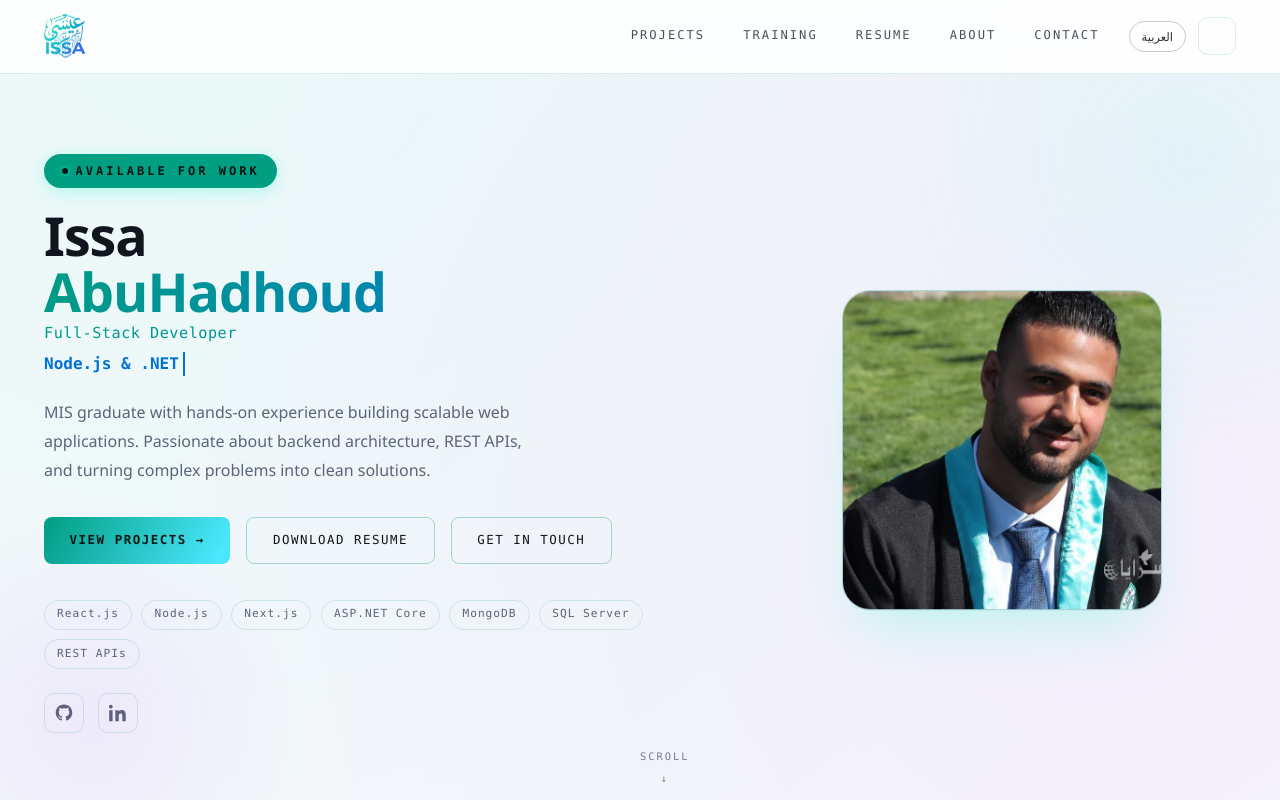
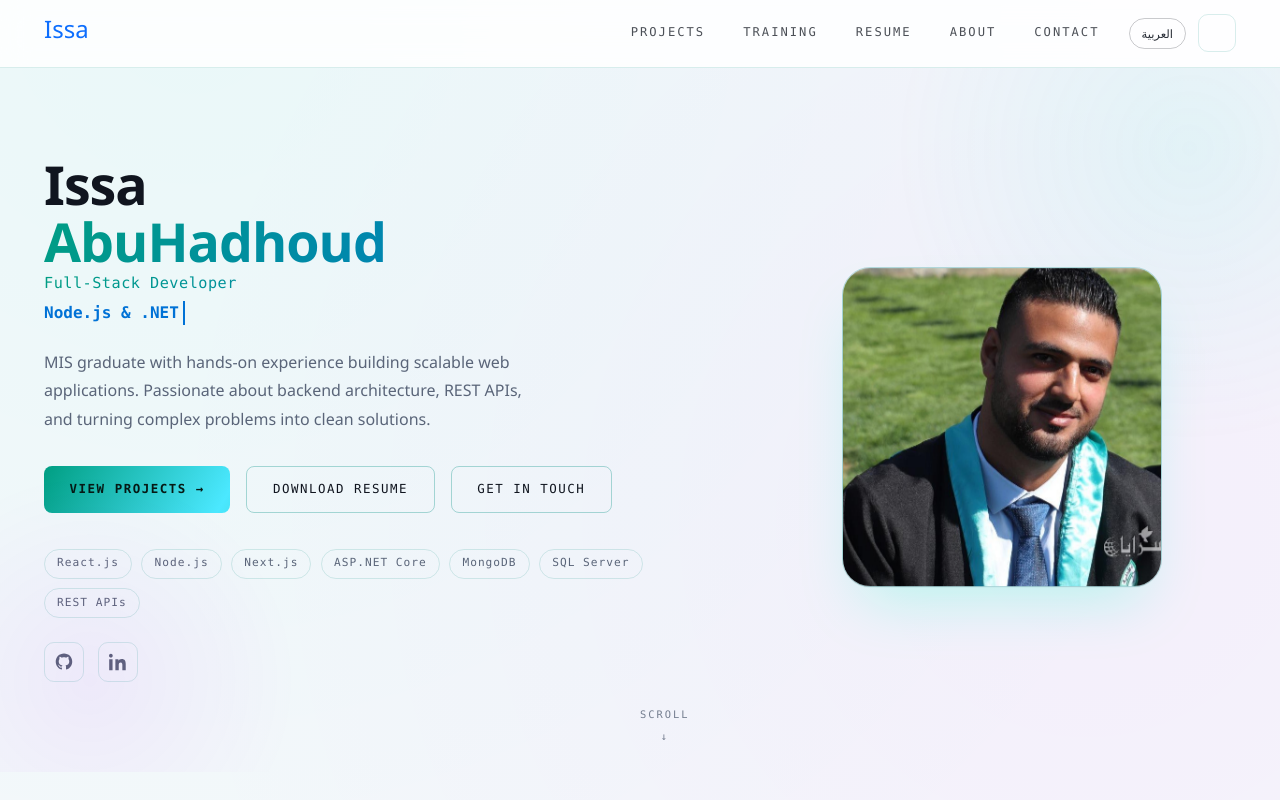
Before and after one commit to IssaHadhoud/portfolio, a Next.js app: page /about in a window 1280 px wide. Shown: the top 800 px of the page. Built offline with nearby package versions, Linux system fonts and the light colour scheme.

Commit message:
remove splash screen and logo

```diff
--- a/src/app/[locale]/layout.js
+++ b/src/app/[locale]/layout.js
@@ -3,7 +3,7 @@ import "bootstrap/dist/css/bootstrap.min.css";
 import "../globals.css";
 import Navbar from "../component/Navbar";
 import Footer from "../component/Footer";
-import SplashScreen from "../component/SplashScreen";
+
 import { getDictionary, locales, defaultLocale } from "../../dictionaries";
 
 export const viewport = {
@@ -188,7 +188,6 @@ export default async function RootLayout({ children, params }) {
           strategy="beforeInteractive"
           dangerouslySetInnerHTML={{ __html: themeInitScript }}
         />
-        <SplashScreen locale={locale} />
         <Navbar locale={locale} />
         <main>{children}</main>
         <Footer locale={locale} />
--- a/src/app/[locale]/page.js
+++ b/src/app/[locale]/page.js
@@ -24,7 +24,7 @@ export default async function Home({ params }) {
         <div className="container-fluid">
           <div className="row align-items-center g-5">
             <div className="col-lg-7">
-              <span className="hero-tag">{t.tag}</span>
+
               <h1 className="hero-name">
                 {t.firstName} <span>{t.lastName}</span>
                 <span className="hero-name-role">{t.role}</span>
--- a/src/app/component/Logo.jsx
+++ b/src/app/component/Logo.jsx
@@ -10,15 +10,8 @@ import Image from "next/image";
  */
 export default function Logo({ locale = "en" }) {
   return (
-    <Link href={`/${locale}`} className="logo-lockup" aria-label="Issa AbuHadhoud — Home">
-      <Image
-        src="/logo.png"
-        alt="Issa AbuHadhoud"
-        width={44}
-        height={44}
-        className="logo-image"
-        priority
-      />
+    <Link href={`/${locale}`} className="logo" aria-label="Home">
+      <h4>Issa</h4>
     </Link>
   );
 }
--- a/src/app/component/SplashScreen.jsx
+++ /dev/null
@@ -1,57 +0,0 @@
-"use client";
-
-import { useEffect, useState } from "react";
-import { usePathname } from "next/navigation";
-import Image from "next/image";
-
-const LOGO_IN_DURATION = 0.7; // seconds for the logo's entrance
-const HOLD_AFTER_LOGO = 0.85; // pause once fully shown, before exit
-const EXIT_DURATION = 0.9; // seconds for the fade/slide-out
-
-export default function SplashScreen({ locale = "en" }) {
-  const pathname = usePathname();
-  const [phase, setPhase] = useState("in"); // "in" -> "out" -> removed
-  const [mounted, setMounted] = useState(true);
-  const isHomeRoute = pathname === `/${locale}`;
-
-  useEffect(() => {
-    if (!isHomeRoute) return;
-
-    const prefersReducedMotion = window.matchMedia("(prefers-reduced-motion: reduce)").matches;
-    if (prefersReducedMotion) {
-      const hideTimer = window.setTimeout(() => setMounted(false), 0);
-      return () => window.clearTimeout(hideTimer);
-    }
-
-    const startExit = LOGO_IN_DURATION * 1000 + HOLD_AFTER_LOGO * 1000;
-
-    document.body.style.overflow = "hidden";
-
-    const exitTimer = setTimeout(() => setPhase("out"), startExit);
-    const removeTimer = setTimeout(() => {
-      setMounted(false);
-      document.body.style.overflow = "";
-    }, startExit + EXIT_DURATION * 1000);
-
-    return () => {
-      clearTimeout(exitTimer);
-      clearTimeout(removeTimer);
-      document.body.style.overflow = "";
-    };
-  }, [isHomeRoute]);
-
-  if (!mounted || !isHomeRoute) return null;
-
-  return (
-    <div className={`splash-screen${phase === "out" ? " splash-out" : ""}`} aria-hidden="true">
-      <Image
-        src="/logo.png"
-        alt="Issa AbuHadhoud"
-        width={520}
-        height={512}
-        className="splash-logo"
-        priority
-      />
-    </div>
-  );
-}
```
